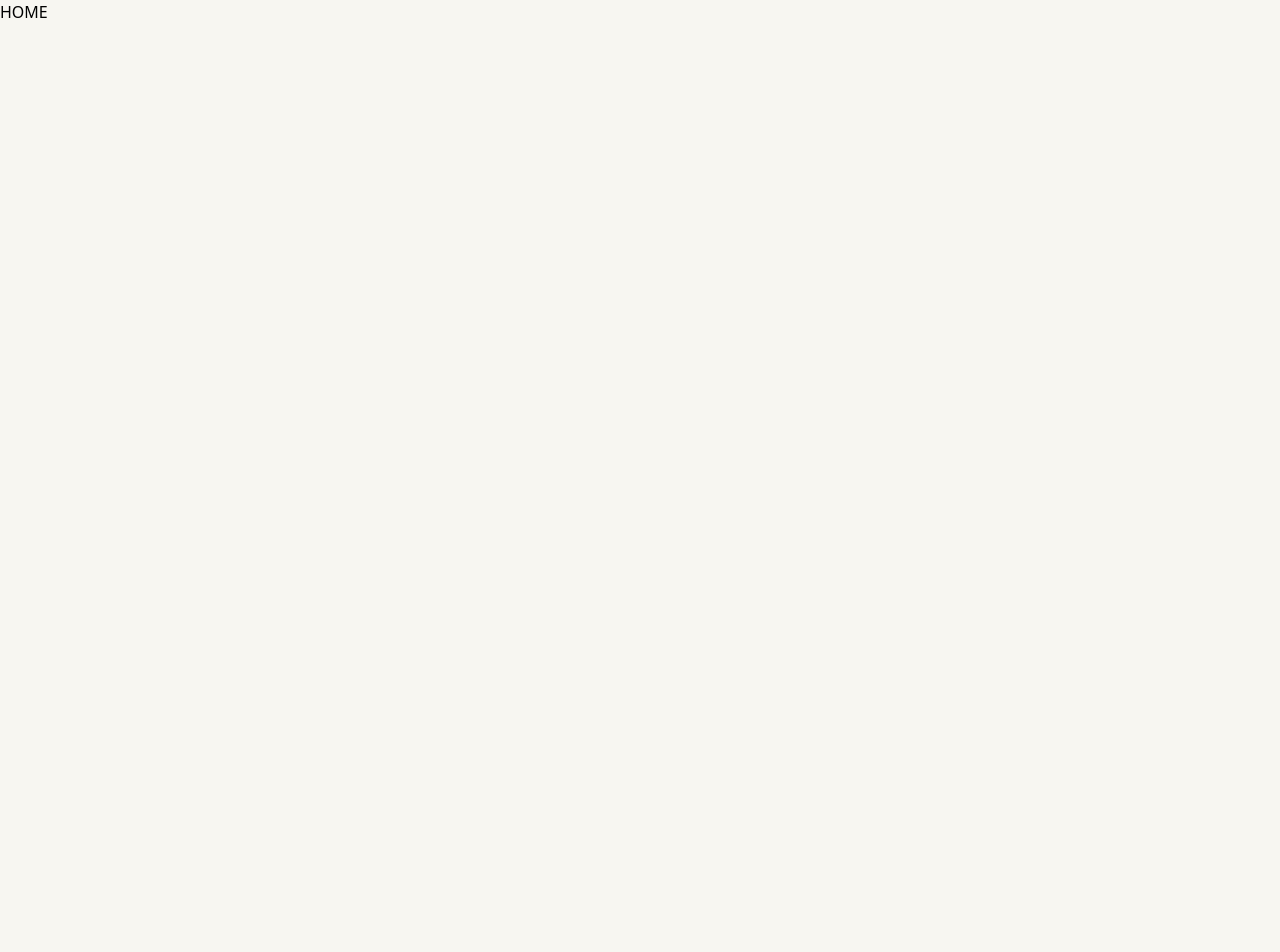
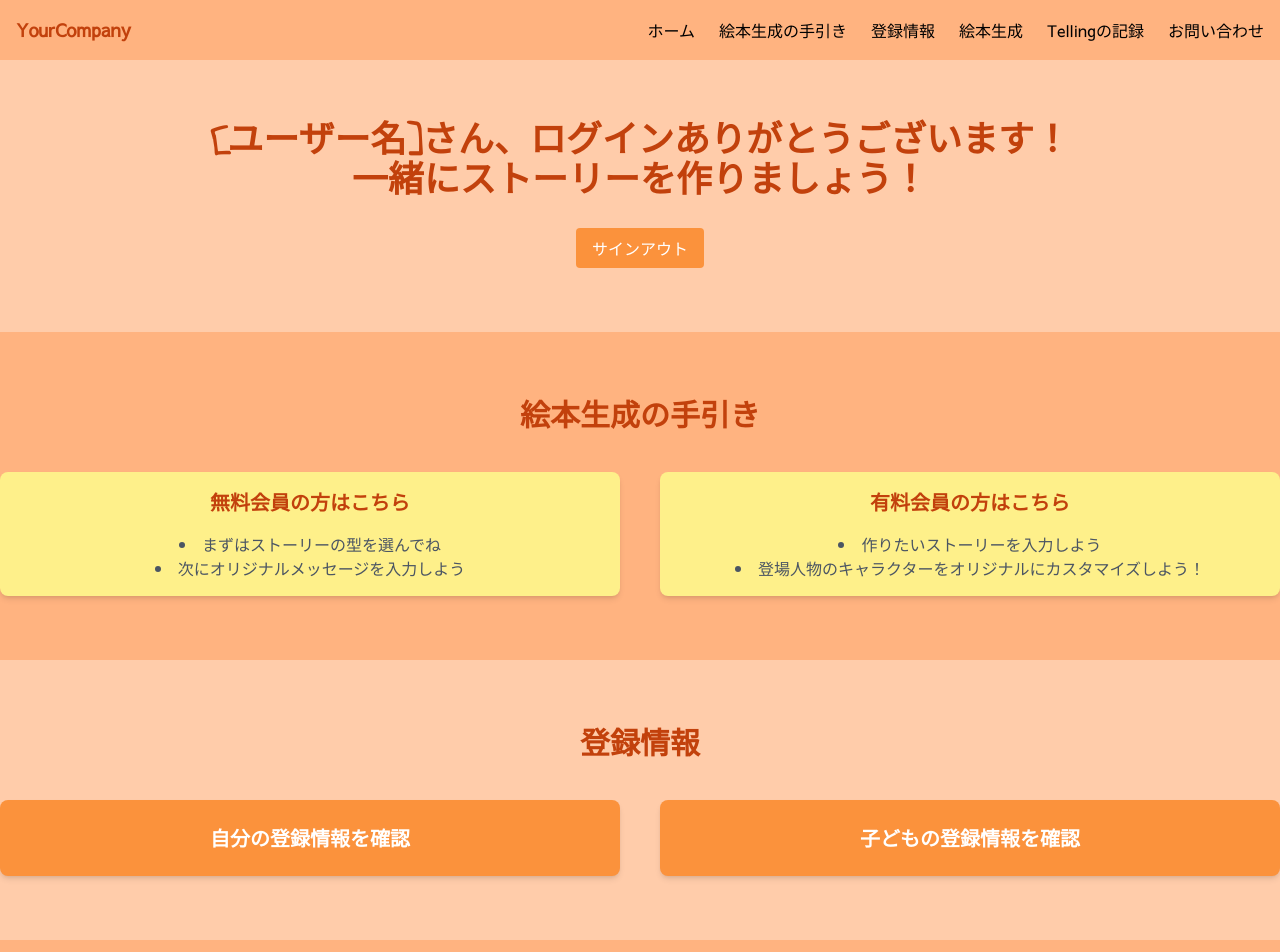
Before and after one commit to ms-engineer-bc10/Section9_TeamB, a Next.js app in the folder frontend/: page /home in a window 1280 px wide. Shown: the top 952 px of the page. Before the commit the page ends 800 px from the top, so only its background shows below. Built offline with nearby package versions, Linux system fonts and the light colour scheme.

Commit message:
home/page.tsx更新

```diff
--- a/frontend/src/app/home/page.tsx
+++ b/frontend/src/app/home/page.tsx
@@ -1,7 +1,162 @@
 import React from "react";
+import Head from "next/head";
+import Link from "next/link";
 
-const home = () => {
-  return <div>HOME</div>;
+const HomePage: React.FC = () => {
+  const pastStories = [
+    { age: "3歳", description: "冒険の物語" },
+    { age: "5歳", description: "友達との友情" },
+    { age: "7歳", description: "夢を追いかける" },
+  ];
+
+  const features = [
+    { title: "無料会員の方はこちら", steps: ["まずはストーリーの型を選んでね", "次にオリジナルメッセージを入力しよう"] },
+    { title: "有料会員の方はこちら", steps: ["作りたいストーリーを入力しよう", "登場人物のキャラクターをオリジナルにカスタマイズしよう！"] },
+  ];
+
+  return (
+    <>
+      <Head>
+        <title>楽しい絵本アプリ - YourCompany</title>
+        <meta name="description" content="家族と一緒に成長するパーソナライズされた絵本を作りましょう！" />
+        <link href="https://fonts.googleapis.com/css2?family=Caveat&family=Indie+Flower&family=Sawarabi+Gothic&display=swap" rel="stylesheet" />
+      </Head>
+
+      <div className="bg-peach-100 font-playful" style={{ fontFamily: "'Sawarabi Gothic', sans-serif" }}>
+        {/* ヘッダー */}
+        <header className="bg-peach-300 shadow-md">
+          <div className="container mx-auto flex justify-between items-center p-4">
+            <div className="text-lg font-bold text-orange-700">YourCompany</div>
+            <nav>
+              <ul className="flex space-x-6">
+                <li><Link href="#home" className="hover:text-orange-500 transition-colors duration-200">ホーム</Link></li>
+                <li><Link href="#features" className="hover:text-orange-500 transition-colors duration-200">絵本生成の手引き</Link></li>
+                <li><Link href="#registration" className="hover:text-orange-500 transition-colors duration-200">登録情報</Link></li>
+                <li><Link href="#storybook-generation" className="hover:text-orange-500 transition-colors duration-200">絵本生成</Link></li>
+                <li><Link href="#past-stories" className="hover:text-orange-500 transition-colors duration-200">Tellingの記録</Link></li>
+                <li><Link href="#contact" className="hover:text-orange-500 transition-colors duration-200">お問い合わせ</Link></li>
+              </ul>
+            </nav>
+          </div>
+        </header>
+
+        {/* ヒーローセクション */}
+        <section id="home" className="bg-peach-200 py-16 text-center">
+          <h1 className="text-4xl font-bold text-orange-700 mb-6" style={{ fontFamily: "'Indie Flower', cursive" }}>
+            [ユーザー名]さん、ログインありがとうございます！<br />
+            一緒にストーリーを作りましょう！
+          </h1>
+          {/* ユーザー名表示 */}
+          <Link href="/logout">
+            <button className="bg-orange-400 text-white px-4 py-2 rounded hover:bg-orange-300 transition-colors duration-200">
+              サインアウト
+            </button>
+          </Link>
+        </section>
+
+        {/* 特徴セクション */}
+        <section id="features" className="py-16 bg-peach-300">
+          <div className="container mx-auto text-center">
+            <h2 className="text-3xl font-bold text-orange-700 mb-10">絵本生成の手引き</h2>
+            <div className="grid grid-cols-1 sm:grid-cols-2 gap-10">
+              {features.map((feature, index) => (
+                <div key={index} className="p-4 bg-yellow-200 rounded-lg shadow-md">
+                  <h3 className="text-xl font-semibold text-orange-700 mb-4">{feature.title}</h3>
+                  <ul className="list-disc list-inside">
+                    {feature.steps.map((step, i) => (
+                      <li key={i} className="text-gray-600">{step}</li>
+                    ))}
+                  </ul>
+                </div>
+              ))}
+            </div>
+          </div>
+        </section>
+
+        {/* 登録情報セクション */}
+        <section id="registration" className="py-16 bg-peach-200">
+          <div className="container mx-auto text-center">
+            <h2 className="text-3xl font-bold text-orange-700 mb-10">登録情報</h2>
+            <div className="grid grid-cols-1 sm:grid-cols-2 gap-10">
+              {/* 自分の登録情報ボタン */}
+              <Link href="/register">
+                <div className="bg-orange-400 text-white p-6 rounded-lg shadow-md hover:bg-orange-300 transition-colors duration-200">
+                  <h3 className="text-xl font-semibold">自分の登録情報を確認</h3>
+                </div>
+              </Link>
+              {/* 子どもの登録情報ボタン */}
+              <Link href="/register">
+                <div className="bg-orange-400 text-white p-6 rounded-lg shadow-md hover:bg-orange-300 transition-colors duration-200">
+                  <h3 className="text-xl font-semibold">子どもの登録情報を確認</h3>
+                </div>
+              </Link>
+            </div>
+          </div>
+        </section>
+
+        {/* 絵本生成セクション */}
+        <section id="storybook-generation" className="py-16 bg-peach-300">
+          <div className="container mx-auto text-center">
+            <h2 className="text-3xl font-bold text-orange-700 mb-10">絵本生成</h2>
+            <div className="grid grid-cols-1 sm:grid-cols-2 gap-10">
+              {/* オリジナル絵本生成ボタン */}
+              <Link href="/preview">
+                <div className="bg-orange-400 text-white p-6 rounded-lg shadow-md hover:bg-orange-300 transition-colors duration-200">
+                  <h3 className="text-xl font-semibold">オリジナル絵本を生成</h3>
+                </div>
+              </Link>
+              {/* PDFで見るボタン */}
+              <Link href="/PDF">
+                <div className="bg-orange-400 text-white p-6 rounded-lg shadow-md hover:bg-orange-300 transition-colors duration-200">
+                  <h3 className="text-xl font-semibold">生成した絵本をPDFで見る</h3>
+                </div>
+              </Link>
+            </div>
+          </div>
+        </section>
+
+        {/* Tellingの記録を確認セクション */}
+        <section id="past-stories" className="py-16 bg-peach-200">
+          <div className="container mx-auto text-center">
+            <h2 className="text-3xl font-bold text-orange-700 mb-10">Tellingの記録を確認</h2>
+            <div className="grid grid-cols-1 sm:grid-cols-2 lg:grid-cols-3 gap-10">
+              {pastStories.map((story, index) => (
+                <div key={index} className="p-4 bg-yellow-200 rounded-lg shadow-md">
+                  <h3 className="text-xl font-semibold">{story.age}</h3>
+                  <p className="text-gray-600">{story.description}</p>
+                </div>
+              ))}
+            </div>
+          </div>
+        </section>
+
+        {/* お問い合わせセクション */}
+        <section id="contact" className="py-16 bg-peach-300">
+          <div className="container mx-auto text-center">
+            <h2 className="text-3xl font-bold text-orange-700 mb-10">お問い合わせ</h2>
+            <p className="mb-6">ご質問やご要望がありましたら、こちらからお問い合わせください。</p>
+            <Link href="/contact">
+              <button className="bg-orange-400 text-white px-8 py-4 rounded-full text-lg hover:bg-orange-300 transition-all duration-200">
+                お問い合わせ
+              </button>
+            </Link>
+          </div>
+        </section>
+
+        {/* フッター */}
+        <footer className="bg-orange-700 text-white py-6">
+          <div className="container mx-auto text-center">
+            <p>&copy; 2024 YourCompany. All rights reserved.</p>
+            <div className="mt-4">
+              <Link href="#" className="mx-2 hover:text-yellow-200 transition-colors duration-200">Facebook</Link>
+              <Link href="#" className="mx-2 hover:text-yellow-200 transition-colors duration-200">Instagram</Link>
+              <Link href="#" className="mx-2 hover:text-yellow-200 transition-colors duration-200">Twitter</Link>
+            </div>
+          </div>
+        </footer>
+      </div>
+    </>
+  );
 };
 
-export default home;
+export default HomePage;
```
